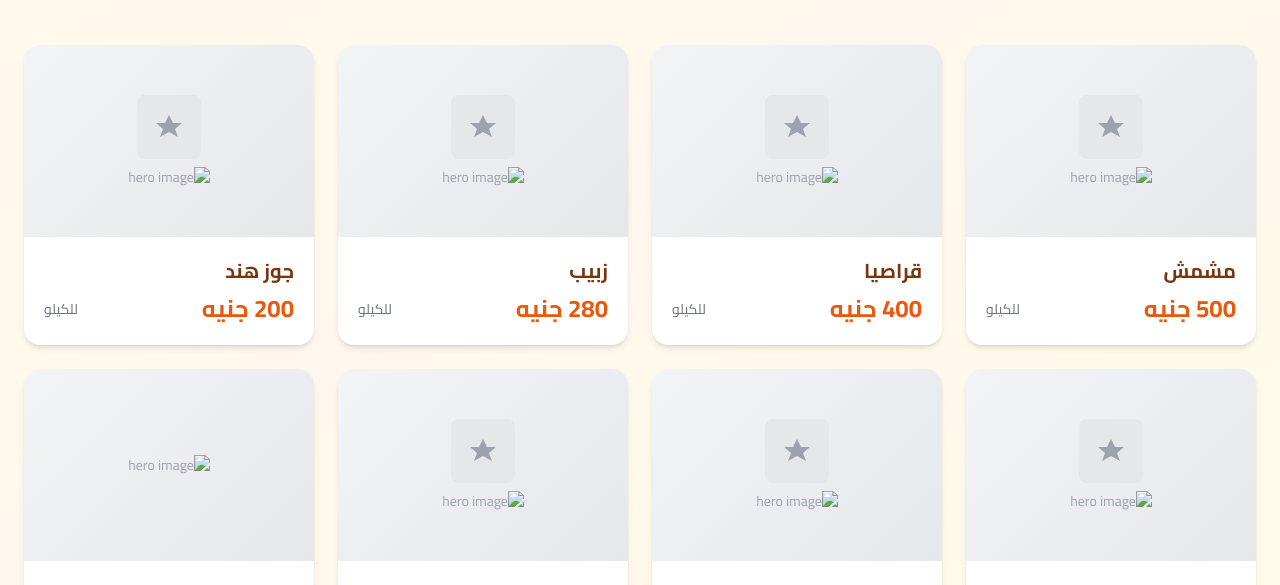
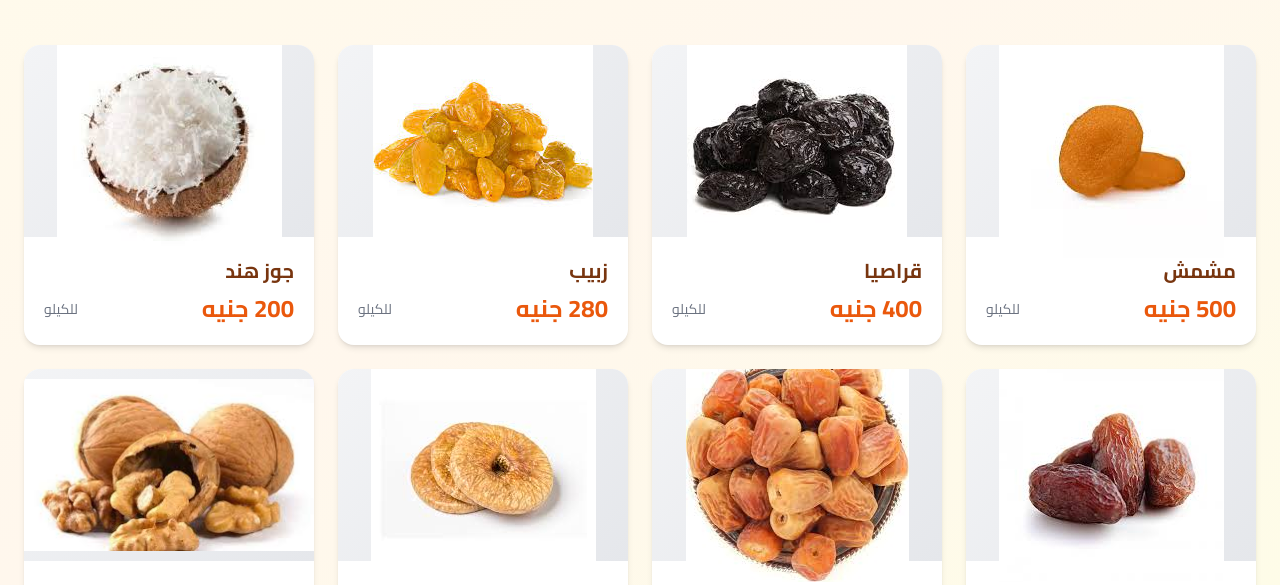
Before and after one commit to maleksameh121-web/Rayahen, a plain HTML site: page index.html in a window 1280 px wide. Shown: the part 215-800 px from the top of the page. Drawn offline with nearby package versions, Linux system fonts and the light colour scheme.

Commit message:
Add files via upload

```diff
--- a/index.html
+++ b/index.html
@@ -89,7 +89,7 @@
       <div id="img-container-mishmish" class="product-image-container h-48">
        <div class="no-image-placeholder h-full">
         <svg width="64" height="64" viewbox="0 0 64 64" fill="none" xmlns="http://www.w3.imgs/images.svg"><rect width="64" height="64" rx="8" fill="#E5E7EB" /> <path d="M32 20L36 28L45 28L38 34L41 42L32 37L23 42L26 34L19 28L28 28L32 20Z" fill="#9CA3AF" />
-               <img src="imgs/images.jpg" alt="hero image" class="heroImg" />
+               <img src="images.jpg" alt="hero image" class="heroImg" />
             </div>
       </div>
       <div class="p-5">
@@ -102,7 +102,7 @@
       <div id="img-container-qarasya" class="product-image-container h-48">
        <div class="no-image-placeholder h-full">
         <svg width="64" height="64" viewbox="0 0 64 64" fill="none" xmlns="http://www.w3.org/2000/svg"><rect width="64" height="64" rx="8" fill="#E5E7EB" /> <path d="M32 20L36 28L45 28L38 34L41 42L32 37L23 42L26 34L19 28L28 28L32 20Z" fill="#9CA3AF" />
-        <img src="imgs/images (1).jpg" alt="hero image" class="heroImg" />
+        <img src="images (1).jpg" alt="hero image" class="heroImg" />
        </div>
       </div>
       <div class="p-5">
@@ -115,7 +115,7 @@
       <div id="img-container-zabib" class="product-image-container h-48">
        <div class="no-image-placeholder h-full">
         <svg width="64" height="64" viewbox="0 0 64 64" fill="none" xmlns="http://www.w3.org/2000/svg"><rect width="64" height="64" rx="8" fill="#E5E7EB" /> <path d="M32 20L36 28L45 28L38 34L41 42L32 37L23 42L26 34L19 28L28 28L32 20Z" fill="#9CA3AF" />
-        <img src="imgs/images (2).jpg" alt="hero image" class="heroImg" />
+        <img src="images (2).jpg" alt="hero image" class="heroImg" />
        </div>
       </div>
       <div class="p-5">
@@ -128,7 +128,7 @@
       <div id="img-container-coconut" class="product-image-container h-48">
        <div class="no-image-placeholder h-full">
         <svg width="64" height="64" viewbox="0 0 64 64" fill="none" xmlns="http://www.w3.org/2000/svg"><rect width="64" height="64" rx="8" fill="#E5E7EB" /> <path d="M32 20L36 28L45 28L38 34L41 42L32 37L23 42L26 34L19 28L28 28L32 20Z" fill="#9CA3AF" />
-        <img src="imgs/images (3).jpg" alt="hero image" class="heroImg" />
+        <img src="images (3).jpg" alt="hero image" class="heroImg" />
        </div>
       </div>
       <div class="p-5">
@@ -141,7 +141,7 @@
       <div id="img-container-majdool" class="product-image-container h-48">
        <div class="no-image-placeholder h-full">
         <svg width="64" height="64" viewbox="0 0 64 64" fill="none" xmlns="http://www.w3.org/2000/svg"><rect width="64" height="64" rx="8" fill="#E5E7EB" /> <path d="M32 20L36 28L45 28L38 34L41 42L32 37L23 42L26 34L19 28L28 28L32 20Z" fill="#9CA3AF" />
-        <img src="imgs/images (4).jpg" alt="hero image" class="heroImg" />
+        <img src="images (4).jpg" alt="hero image" class="heroImg" />
        </div>
       </div>
       <div class="p-5">
@@ -154,7 +154,7 @@
       <div id="img-container-sukari" class="product-image-container h-48">
        <div class="no-image-placeholder h-full">
         <svg width="64" height="64" viewbox="0 0 64 64" fill="none" xmlns="http://www.w3.org/2000/svg"><rect width="64" height="64" rx="8" fill="#E5E7EB" /> <path d="M32 20L36 28L45 28L38 34L41 42L32 37L23 42L26 34L19 28L28 28L32 20Z" fill="#9CA3AF" />
-        <img src="imgs/images (5).jpg" alt="hero image" class="heroImg" />
+        <img src="images (5).jpg" alt="hero image" class="heroImg" />
        </div>
       </div>
       <div class="p-5">
@@ -167,7 +167,7 @@
       <div id="img-container-teen" class="product-image-container h-48">
        <div class="no-image-placeholder h-full">
         <svg width="64" height="64" viewbox="0 0 64 64" fill="none" xmlns="http://www.w3.org/2000/svg"><rect width="64" height="64" rx="8" fill="#E5E7EB" /> <path d="M32 20L36 28L45 28L38 34L41 42L32 37L23 42L26 34L19 28L28 28L32 20Z" fill="#9CA3AF" />
-        <img src="imgs/images (6).jpg" alt="hero image" class="heroImg" />
+        <img src="images (6).jpg" alt="hero image" class="heroImg" />
        </div>
       </div>
       <div class="p-5">
@@ -179,7 +179,7 @@
      <div class="product-card bg-white rounded-2xl shadow-md overflow-hidden">
       <div id="img-container-walnut" class="product-image-container h-48">
        <div class="no-image-placeholder h-full">
-        <img src="imgs/images (7).jpg" alt="hero image" class="heroImg" />
+        <img src="images (7).jpg" alt="hero image" class="heroImg" />
        </div>
       </div>
       <div class="p-5">
@@ -191,7 +191,7 @@
      <div class="product-card bg-white rounded-2xl shadow-md overflow-hidden">
       <div id="img-container-kharoob" class="product-image-container h-48">
        <div class="no-image-placeholder h-full">
-        <img src="imgs/images (8).jpg" alt="hero image" class="heroImg" />
+        <img src="images (8).jpg" alt="hero image" class="heroImg" />
        </div>
       </div>
       <div class="p-5">
@@ -204,7 +204,7 @@
       <div id="img-container-ajwa" class="product-image-container h-48">
        <div class="no-image-placeholder h-full">
         <svg width="64" height="64" viewbox="0 0 64 64" fill="none" xmlns="http://www.w3.org/2000/svg"><rect width="64" height="64" rx="8" fill="#E5E7EB" /> <path d="M32 20L36 28L45 28L38 34L41 42L32 37L23 42L26 34L19 28L28 28L32 20Z" fill="#9CA3AF" />
-        <img src="imgs/images (9).jpg" alt="hero image" class="heroImg" />
+        <img src="images (9).jpg" alt="hero image" class="heroImg" />
        </div>
       </div>
       <div class="p-5">
@@ -217,7 +217,7 @@
       <div id="img-container-cashew" class="product-image-container h-48">
        <div class="no-image-placeholder h-full">
         <svg width="64" height="64" viewbox="0 0 64 64" fill="none" xmlns="http://www.w3.org/2000/svg"><rect width="64" height="64" rx="8" fill="#E5E7EB" /> <path d="M32 20L36 28L45 28L38 34L41 42L32 37L23 42L26 34L19 28L28 28L32 20Z" fill="#9CA3AF" />
-        <img src="imgs/images (13).png" alt="hero image" class="heroImg" />
+        <img src="images (13).png" alt="hero image" class="heroImg" />
        </div>
       </div>
       <div class="p-5">
@@ -229,7 +229,7 @@
      <div class="product-card bg-white rounded-2xl shadow-md overflow-hidden">
       <div id="img-container-pistachio" class="product-image-container h-48">
        <div class="no-image-placeholder h-full">
-        <img src="imgs/images (14).jpg" alt="hero image" class="heroImg" />
+        <img src="images (14).jpg" alt="hero image" class="heroImg" />
        </div>
       </div>
       <div class="p-5">
@@ -242,7 +242,7 @@
       <div id="img-container-peanut" class="product-image-container h-48">
        <div class="no-image-placeholder h-full">
         <svg width="64" height="64" viewbox="0 0 64 64" fill="none" xmlns="http://www.w3.org/2000/svg"><rect width="64" height="64" rx="8" fill="#E5E7EB" /> <path d="M32 20L36 28L45 28L38 34L41 42L32 37L23 42L26 34L19 28L28 28L32 20Z" fill="#9CA3AF" />
-        <img src="imgs/images (10).jpg" alt="hero image" class="heroImg" />
+        <img src="images (10).jpg" alt="hero image" class="heroImg" />
        </div>
       </div>
       <div class="p-5">
@@ -254,7 +254,7 @@
      <div class="product-card bg-white rounded-2xl shadow-md overflow-hidden">
       <div id="img-container-qamar" class="product-image-container h-48">
        <div class="no-image-placeholder h-full">
-        <img src="imgs/images (11).jpg" alt="hero image" class="heroImg" />
+        <img src="images (11).jpg" alt="hero image" class="heroImg" />
        </div>
       </div>
       <div class="p-5">
@@ -266,7 +266,7 @@
      <div class="product-card bg-white rounded-2xl shadow-md overflow-hidden">
       <div id="img-container-tamarind" class="product-image-container h-48">
        <div class="no-image-placeholder h-full">
-        <img src="imgs/images (12).jpg" alt="hero image" class="heroImg" />
+        <img src="images (12).jpg" alt="hero image" class="heroImg" />
        </div>
       </div>
       <div class="p-5">
@@ -279,7 +279,7 @@
       <div id="img-container-sobia" class="product-image-container h-48">
        <div class="no-image-placeholder h-full">
         <svg width="64" height="64" viewbox="0 0 64 64" fill="none" xmlns="http://www.w3.org/2000/svg"><rect width="64" height="64" rx="8" fill="#E5E7EB" /> <path d="M32 20L36 28L45 28L38 34L41 42L32 37L23 42L26 34L19 28L28 28L32 20Z" fill="#9CA3AF" />
-        <img src="imgs/images (13).jpg" alt="hero image" class="heroImg" />
+        <img src="images (13).jpg" alt="hero image" class="heroImg" />
        </div>
       </div>
       <div class="p-5">
```
